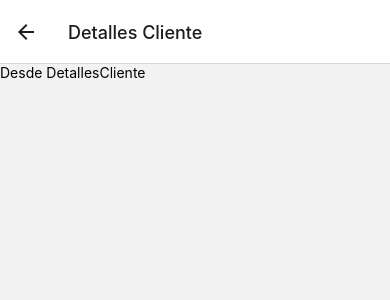
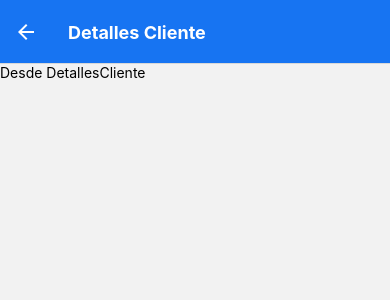
Before and after one commit to estebanmual/crudnative, a React Native app in the folder crudnative/: screen /DetallesCliente in a window 390 px wide. Shown: the top 300 px of the page. Built offline with nearby package versions, Linux system fonts and the light colour scheme.

Commit message:
Added react-paper

```diff
--- a/crudnative/App.js
+++ b/crudnative/App.js
@@ -13,16 +13,33 @@ import Inicio from './views/Inicio';
 import DetallesCliente from './views/DetallesCliente';
 import NuevoCliente from './views/NuevoCliente';
 
+import {DefaultTheme, Provider as PaperProvider} from 'react-native-paper';
+
 import {NavigationContainer} from '@react-navigation/native';
 import {createStackNavigator} from '@react-navigation/stack';
 
 const Stack = createStackNavigator();
 
+const theme = {
+  ...DefaultTheme,
+  colors: {
+    ...DefaultTheme.colors,
+    primary: '#1774F2',
+    accent: '#0655BF',
+  },
+};
+
 const App = () => {
   return (
     <>
       <NavigationContainer>
-        <Stack.Navigator initialRouteName="Inicio">
+        <Stack.Navigator
+          initialRouteName="Inicio"
+          screenOptions={{
+            headerStyle: {backgroundColor: theme.colors.primary},
+            headerTintColor: theme.colors.surface,
+            headerTitleStyle: {fontWeight: 'bold'},
+          }}>
           <Stack.Screen name="Inicio" component={Inicio} />
           <Stack.Screen
             name="NuevoCliente"
--- a/crudnative/package.json
+++ b/crudnative/package.json
@@ -15,8 +15,10 @@
     "react": "17.0.2",
     "react-native": "0.66.3",
     "react-native-gesture-handler": "^2.7.1",
+    "react-native-paper": "^4.12.5",
     "react-native-safe-area-context": "^4.4.1",
-    "react-native-screens": "^3.18.2"
+    "react-native-screens": "^3.18.2",
+    "react-native-vector-icons": "^9.2.0"
   },
   "devDependencies": {
     "@babel/core": "^7.12.9",
```
Also changed, not shown: 1 other file (tests, documents, lock files or other folders).
